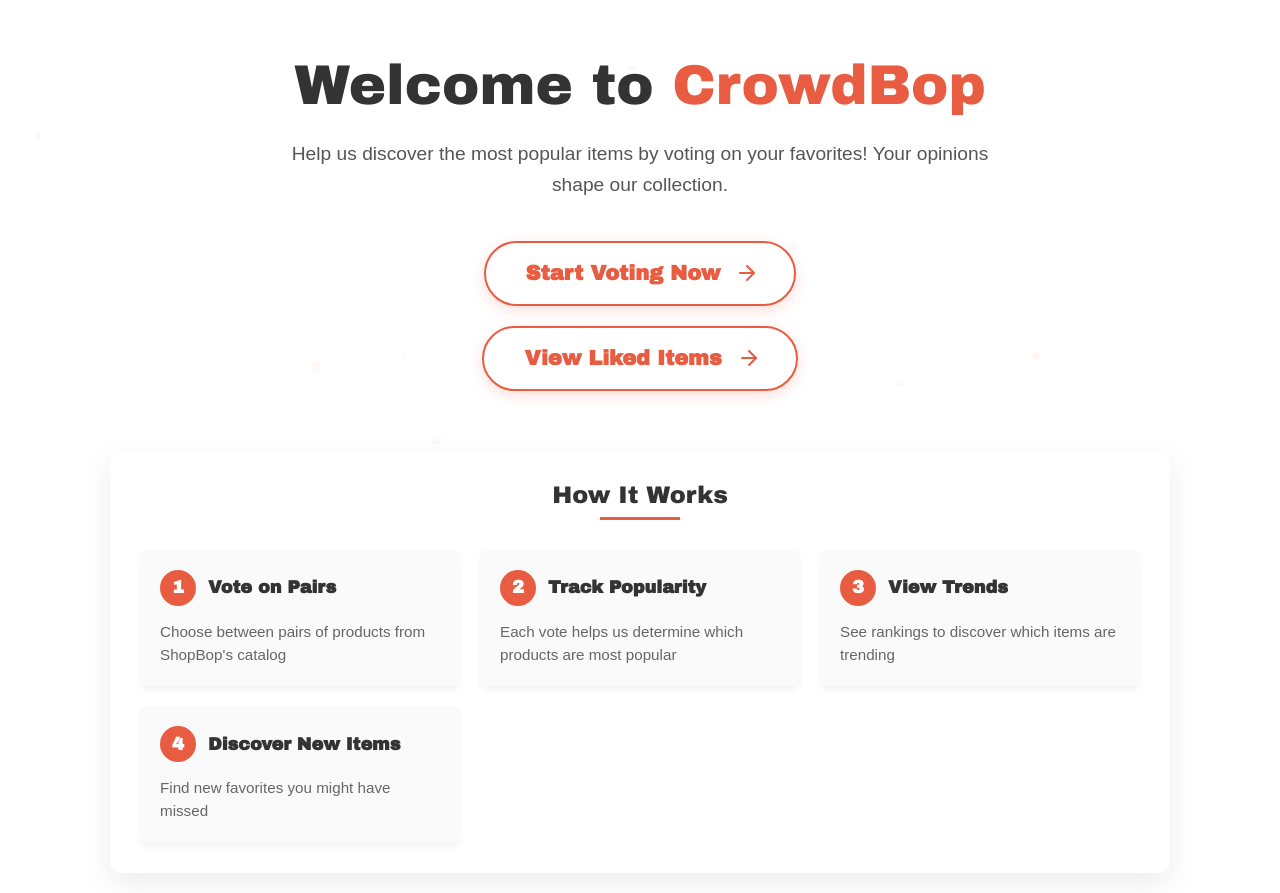
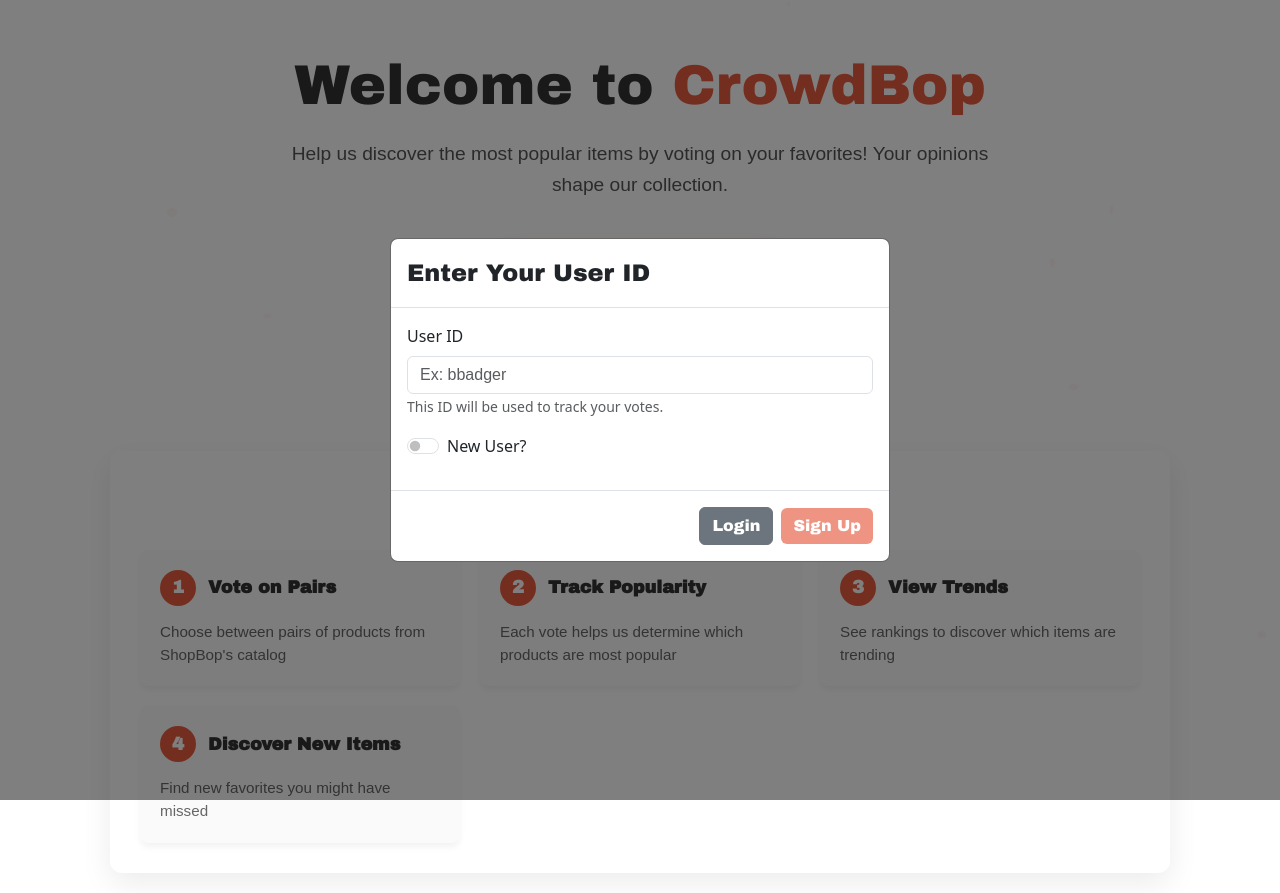
Before and after one commit to Crowdbop-ai/React_website, a React (Vite) app: page / in a window 1280 px wide. Built offline with nearby package versions, Linux system fonts and the light colour scheme.

Commit message:
used signup lambda, initial user detail form designed

```diff
--- a/src/content/CrowdbopHome.jsx
+++ b/src/content/CrowdbopHome.jsx
@@ -1,24 +1,103 @@
 import React, { useState, useEffect } from "react";
 import { useNavigate } from "react-router-dom";
-import { Modal, Button, Form } from "react-bootstrap";
+import { Modal, Button, Form, Row, Col, Alert} from "react-bootstrap";
 
 const CrowdbopHome = () => {
   const [isAnimated, setIsAnimated] = useState(false);
   const navigate = useNavigate();
-
+  const [showModal, setShowModal] = useState(false); // Control modal visibility
+  const [userId, setUserId] = useState(sessionStorage.getItem("userId") || ""); // Get userId from session storage if it exists
+  const [error, setError] = useState(null);
+  const [isLoading, setIsLoading] = useState(false);
 
   // Trigger animations after component mount
   useEffect(() => {
+    if (!userId) {
+      setShowModal(true); // Only show modal if userId is missing
+    }
     setTimeout(() => setIsAnimated(true), 100);
   }, []);
 
-  // Handle navigation (would use Link in your actual app)
-  const handleStartVoting = () => {
-    alert("This would navigate to voting in your actual app");
-    // In your real code, use: navigate('/voting') or history.push('/voting')
+  const [isNewUser, setIsNewUser] = useState(false);
+  const [userDetails, setUserDetails] = useState({
+    gender: '',
+    preferredStyle: '',
+    age: ''
+  });
+
+  const handleNewUserToggle = () => {
+    setIsNewUser(!isNewUser);
+    setUserDetails({
+      gender: '',
+      preferredStyle: '',
+      age: ''
+    });
   };
 
+  const handleUserDetailChange = (field, value) => {
+    setUserDetails(prev => ({
+      ...prev,
+      [field]: value
+    }));
+  };
 
+  const isSignupValid = userId.trim() &&
+                        userDetails.gender &&
+                        userDetails.preferredStyle &&
+                        userDetails.age;
+
+  const handleLogin = () => {
+    if (userId.trim()) {
+      sessionStorage.setItem("userId", userId);
+      setShowModal(false);
+      setError(null);
+    } else {
+      setError("Please enter a valid user ID.");
+    }
+  };
+
+  const handleSignup = async () => {
+    if (!userId.trim()) {
+      setError("Please enter a valid user ID.");
+      return;
+    }
+
+    setIsLoading(true);
+    setError(null);
+
+    try {
+      const response = await fetch(
+        "https://s5g4aq9wn1.execute-api.us-east-2.amazonaws.com/prod/signup",
+        {
+          method: "POST",
+          headers: {
+            "Content-Type": "application/json",
+          },
+          body: JSON.stringify({ userId: userId.trim() }),
+        }
+      );
+
+      const data = await response.json();
+
+      if (!data.success) {
+        setError(data.message || "A user with this ID already exists");
+      } else {
+        sessionStorage.setItem("userId", userId);
+        setShowModal(false);
+      }
+    } catch (err) {
+      setError("Failed to sign up. Please try again.");
+    } finally {
+      setIsLoading(false);
+    }
+  };
+
+  // Handle logout
+  const handleLogout = () => {
+    sessionStorage.removeItem("userId"); // Remove userId from session storage
+    setUserId(""); // Clear userId from state
+    setShowModal(true);
+  };
 
   return (
     <div
@@ -65,6 +144,113 @@
           Your opinions shape our collection.
         </p>
 
+
+        {/* User ID Modal */}
+        <Modal
+          show={showModal}
+          onHide={() => setShowModal(false)}
+          centered
+          backdrop="static"
+          keyboard={false}
+        >
+          <Modal.Header closeButton={false}>
+            <Modal.Title style={{ fontFamily: "'Archivo Black', sans-serif" }}>
+              {isNewUser ? "Create New Account" : "Enter Your User ID"}
+            </Modal.Title>
+          </Modal.Header>
+          <Modal.Body>
+            <Form>
+              <Form.Group controlId="userIdInput" className="mb-3">
+                <Form.Label>User ID</Form.Label>
+                <Form.Control
+                  type="text"
+                  placeholder="Ex: bbadger"
+                  value={userId}
+                  onChange={(e) => setUserId(e.target.value)}
+                  style={{ fontFamily: "Arial, sans-serif" }}
+                />
+                <Form.Text className="text-muted">
+                  This ID will be used to track your votes.
+                </Form.Text>
+              </Form.Group>
+
+              <Form.Check
+                type="switch"
+                id="new-user-switch"
+                label="New User?"
+                checked={isNewUser}
+                onChange={handleNewUserToggle}
+                className="mb-3"
+              />
+
+              {isNewUser && (
+                <>
+                  <Form.Group className="mb-3">
+                    <Form.Label>What is your gender?</Form.Label>
+                    <Form.Select
+                      value={userDetails.gender}
+                      onChange={(e) => handleUserDetailChange('gender', e.target.value)}
+                    >
+                      <option value="">Select gender</option>
+                      <option value="male">Male</option>
+                      <option value="female">Female</option>
+                      <option value="other">Other</option>
+                    </Form.Select>
+                  </Form.Group>
+
+                  <Form.Group className="mb-3">
+                    <Form.Label>What is your preferred style?</Form.Label>
+                    <Form.Select
+                      value={userDetails.preferredStyle}
+                      onChange={(e) => handleUserDetailChange('preferredStyle', e.target.value)}
+                    >
+                      <option value="">Select style</option>
+                      <option value="styleA">Style A</option>
+                      <option value="styleB">Style B</option>
+                    </Form.Select>
+                  </Form.Group>
+
+                  <Form.Group className="mb-3">
+                    <Form.Label>What is your age?</Form.Label>
+                    <Form.Control
+                      type="number"
+                      min="15"
+                      max="120"
+                      value={userDetails.age}
+                      onChange={(e) => handleUserDetailChange('age', e.target.value)}
+                      placeholder="Enter your age"
+                    />
+                  </Form.Group>
+                </>
+              )}
+            </Form>
+            {error && <Alert variant="danger" className="mt-3">{error}</Alert>}
+          </Modal.Body>
+          <Modal.Footer>
+            <Button
+              variant="secondary"
+              onClick={handleLogin}
+              disabled={isLoading || isNewUser}
+              style={{
+                fontFamily: "'Archivo Black', sans-serif",
+              }}
+            >
+              Login
+            </Button>
+            <Button
+              variant="primary"
+              onClick={handleSignup}
+              disabled={isLoading || !isNewUser || !isSignupValid}
+              style={{
+                backgroundColor: "#E85C41",
+                border: "none",
+                fontFamily: "'Archivo Black', sans-serif",
+              }}
+            >
+              {isLoading ? "Signing Up..." : "Sign Up"}
+            </Button>
+          </Modal.Footer>
+        </Modal>
         {/* Custom Button */}
         {/* Buttons Container (Stacked Vertically) */}
         <div
@@ -186,6 +372,30 @@
           </button>
         </div>
       </div>
+
+      {/*userId and logout display*/}
+      {userId && (
+        <Row className="justify-content-center mt-3 mb-3">
+          <Col xs={12} className="text-center mb-2">
+            <p className="mb-0"><strong>User ID: {userId}</strong></p>
+          </Col>
+          <Col xs="auto" className="text-center">
+            <Button
+              variant="warning"
+              onClick={handleLogout}
+              className="text-white font-weight-bold"
+              style={{
+                backgroundColor: "#EE4A1B",
+                fontWeight: "bold",
+                minWidth: "100px",
+                marginBottom: "40px"
+              }}
+            >
+              Logout
+            </Button>
+          </Col>
+        </Row>
+      )}
 
       {/* How It Works Section */}
       <div
--- a/src/content/CrowdbopLikedItems.jsx
+++ b/src/content/CrowdbopLikedItems.jsx
@@ -1,6 +1,6 @@
 import React, { useEffect, useState } from "react";
 import { Container, Row, Col, Button, Modal, Form} from "react-bootstrap";
-import { Trash } from "react-bootstrap-icons";
+import { AlignCenter, TextCenter, Trash } from "react-bootstrap-icons";
 
 const imgBaseURL = "https://m.media-amazon.com/images/G/01/Shopbop/p";
 const itemBaseURL = "https://www.shopbop.com/";
@@ -38,73 +38,73 @@
         setLikedItems(prevItems => prevItems.filter(item => item.productSIN !== productSIN));
     };
 
-    //userID submission
-    const handleSubmit = () => {
-        if (userId.trim()) {
-            sessionStorage.setItem("userId", userId); // Store userId in session storage
-            setShowModal(false); // Close the modal
-        } else {
-            alert("Please enter a valid user ID.");
-        }
-    };
+    // //userID submission
+    // const handleSubmit = () => {
+    //     if (userId.trim()) {
+    //         sessionStorage.setItem("userId", userId); // Store userId in session storage
+    //         setShowModal(false); // Close the modal
+    //     } else {
+    //         alert("Please enter a valid user ID.");
+    //     }
+    // };
     // If user is not logged in, show a message with a disabled login button
-    console.log(userId);
-    if (!userId) {
-        return (
-            <Container className="text-center" style={{ marginTop: "5rem" }}>
-                <h2>You are not logged in.</h2>
-                <p>Please log in to view your liked items.</p>
-                <Button variant="primary" onClick={() => setShowModal(true)}>
-                    Log In
-                </Button> {/* Disabled button */}
+    // console.log(userId);
+    // if (!userId) {
+    //     return (
+    //         <Container className="text-center" style={{ marginTop: "5rem" }}>
+    //             <h2>You are not logged in.</h2>
+    //             <p>Please log in to view your liked items.</p>
+    //             <Button variant="primary" onClick={() => setShowModal(true)}>
+    //                 Log In
+    //             </Button> {/* Disabled button */}
 
-                {/* Login Modal */}
-                <Modal
-                    show={showModal}
-                    onHide={() => setShowModal(false)}
-                    centered
-                    backdrop="static"
-                    keyboard={false}
-                >
-                    <Modal.Header closeButton={false}>
-                        <Modal.Title style={{ fontFamily: "'Archivo Black', sans-serif" }}>
-                            Enter Your User ID
-                        </Modal.Title>
-                    </Modal.Header>
-                    <Modal.Body>
-                        <Form>
-                            <Form.Group controlId="userIdInput">
-                                <Form.Label>User ID</Form.Label>
-                                <Form.Control
-                                    type="text"
-                                    placeholder="Ex: bbadger"
-                                    value={userId}
-                                    onChange={(e) => setUserId(e.target.value)}
-                                    style={{ fontFamily: "Arial, sans-serif" }}
-                                />
-                                <Form.Text className="text-muted">
-                                    This ID will be used to track your votes and liked items.
-                                </Form.Text>
-                            </Form.Group>
-                        </Form>
-                    </Modal.Body>
-                    <Modal.Footer>
-                        <Button
-                            variant="primary"
-                            onClick={handleSubmit}
-                            style={{
-                                backgroundColor: "#E85C41",
-                                border: "none",
-                                fontFamily: "'Archivo Black', sans-serif",
-                            }}
-                        >
-                            Submit
-                        </Button>
-                    </Modal.Footer>
-                </Modal>
-            </Container>
-        );
-    }
+    //             {/* Login Modal */}
+    //             <Modal
+    //                 show={showModal}
+    //                 onHide={() => setShowModal(false)}
+    //                 centered
+    //                 backdrop="static"
+    //                 keyboard={false}
+    //             >
+    //                 <Modal.Header closeButton={false}>
+    //                     <Modal.Title style={{ fontFamily: "'Archivo Black', sans-serif" }}>
+    //                         Enter Your User ID
+    //                     </Modal.Title>
+    //                 </Modal.Header>
+    //                 <Modal.Body>
+    //                     <Form>
+    //                         <Form.Group controlId="userIdInput">
+    //                             <Form.Label>User ID</Form.Label>
+    //                             <Form.Control
+    //                                 type="text"
+    //                                 placeholder="Ex: bbadger"
+    //                                 value={userId}
+    //                                 onChange={(e) => setUserId(e.target.value)}
+    //                                 style={{ fontFamily: "Arial, sans-serif" }}
+    //                             />
+    //                             <Form.Text className="text-muted">
+    //                                 This ID will be used to track your votes and liked items.
+    //                             </Form.Text>
+    //                         </Form.Group>
+    //                     </Form>
+    //                 </Modal.Body>
+    //                 <Modal.Footer>
+    //                     <Button
+    //                         variant="primary"
+    //                         onClick={handleSubmit}
+    //                         style={{
+    //                             backgroundColor: "#E85C41",
+    //                             border: "none",
+    //                             fontFamily: "'Archivo Black', sans-serif",
+    //                         }}
+    //                     >
+    //                         Submit
+    //                     </Button>
+    //                 </Modal.Footer>
+    //             </Modal>
+    //         </Container>
+    //     );
+    // }
 
     // Show loading message while fetching data
     if (isLoading) {
@@ -114,6 +114,11 @@
     return (
         <Container fluid style={{ marginTop: "2rem", maxWidth: "800px" }}>
             <h1 className="text-center mb-4">Your Liked Items</h1>
+
+            {/* display userID */}
+            <div className="text-center mt-3">
+                <p><b>User ID: {userId}</b></p>
+            </div>
 
             {/* If no liked items exist, show message */}
             {likedItems.length === 0 ? (
--- a/src/content/CrowdbopVoting.jsx
+++ b/src/content/CrowdbopVoting.jsx
@@ -156,11 +156,6 @@
     fetchNextPair();
   };
 
-  // Handle logout
-  const handleLogout = () => {
-    sessionStorage.removeItem("userId"); // Remove userId from session storage
-    setUserId(""); // Clear userId from state
-  };
 
   // Format category ID for display (remove underscores, capitalize first letter)
   const formatCategoryName = (categoryId) => {
@@ -182,6 +177,11 @@
       <h1 className="text-center mb-4" style={{ fontWeight: "bold" }}>
         WHICH PRODUCT DO YOU PREFER?
       </h1>
+
+      {/* display userID */}
+      <div className="text-center mt-3">
+          <p><b>User ID: {userId}</b></p>
+      </div>
 
       {/* Category dropdown */}
       <div className="d-flex justify-content-center mb-4">
@@ -250,51 +250,6 @@
           )}
         </div>
       </div>
-
-      {/* User ID Modal */}
-      <Modal
-        show={showModal}
-        onHide={() => setShowModal(false)}
-        centered
-        backdrop="static"
-        keyboard={false}
-      >
-        <Modal.Header closeButton={false}>
-          <Modal.Title style={{ fontFamily: "'Archivo Black', sans-serif" }}>
-            Enter Your User ID
-          </Modal.Title>
-        </Modal.Header>
-        <Modal.Body>
-          <Form>
-            <Form.Group controlId="userIdInput">
-              <Form.Label>User ID</Form.Label>
-              <Form.Control
-                type="text"
-                placeholder="Ex: bbadger"
-                value={userId}
-                onChange={(e) => setUserId(e.target.value)}
-                style={{ fontFamily: "Arial, sans-serif" }}
-              />
-              <Form.Text className="text-muted">
-                This ID will be used to track your votes.
-              </Form.Text>
-            </Form.Group>
-          </Form>
-        </Modal.Body>
-        <Modal.Footer>
-          <Button
-            variant="primary"
-            onClick={handleSubmit}
-            style={{
-              backgroundColor: "#E85C41",
-              border: "none",
-              fontFamily: "'Archivo Black', sans-serif",
-            }}
-          >
-            Submit
-          </Button>
-        </Modal.Footer>
-      </Modal>
 
       {/* Product Display */}
       <Row className="justify-content-center">
@@ -408,42 +363,6 @@
           </Button>
         </Link>
       </div>
-
-      {/* Login/Logout Section */}
-      <div className="text-center mt-3">
-        {userId ? (
-          // If logged in, show User ID and Logout button
-          <>
-            <small>User ID: {userId}</small>
-            <Button
-              variant="link"
-              onClick={handleLogout}
-              style={{
-                color: "#E85C41",
-                fontSize: "0.8rem",
-                marginLeft: "10px",
-                textDecoration: "none",
-              }}
-            >
-              (Logout)
-            </Button>
-          </>
-        ) : (
-          // If not logged in, show Login button
-          <Button
-            variant="link"
-            onClick={() => setShowModal(true)}
-            style={{
-              color: "#E85C41",
-              fontSize: "0.8rem",
-              marginLeft: "10px",
-              textDecoration: "none",
-            }}
-          >
-            (Log In)
-          </Button>
-        )}
-      </div>
     </Container>
   );
 };
```
